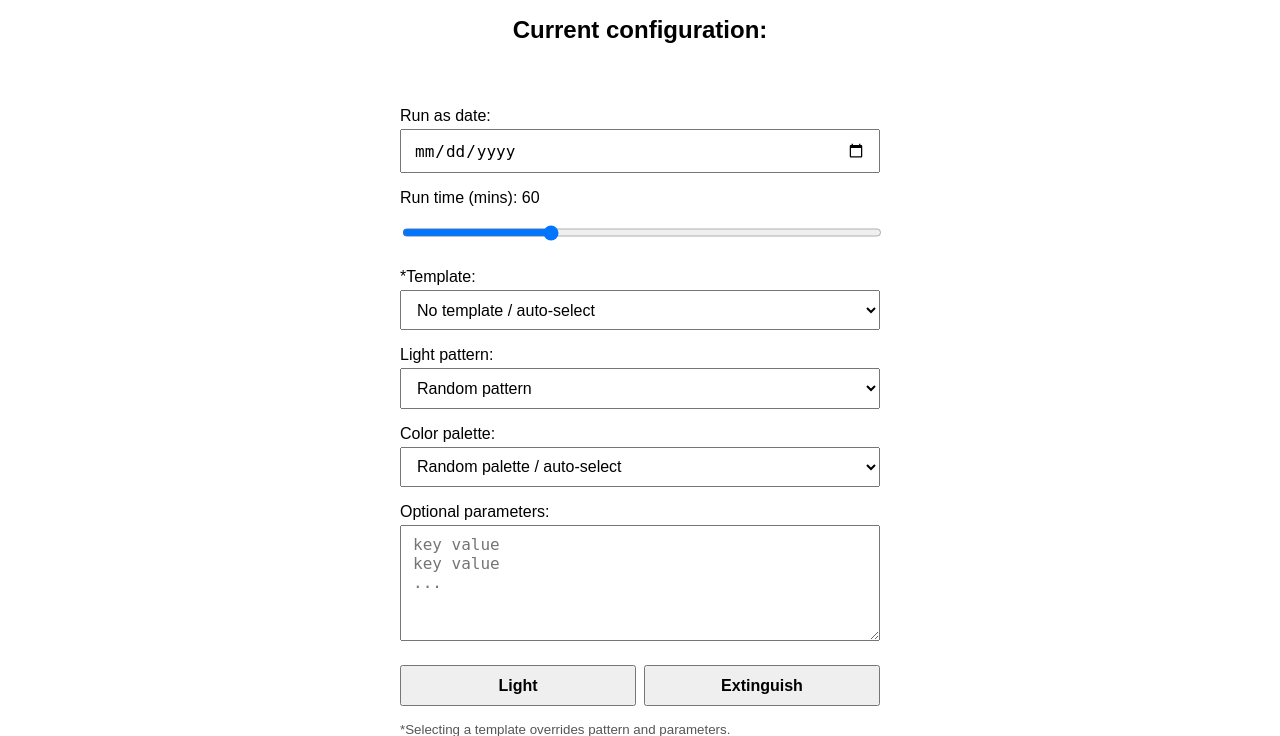
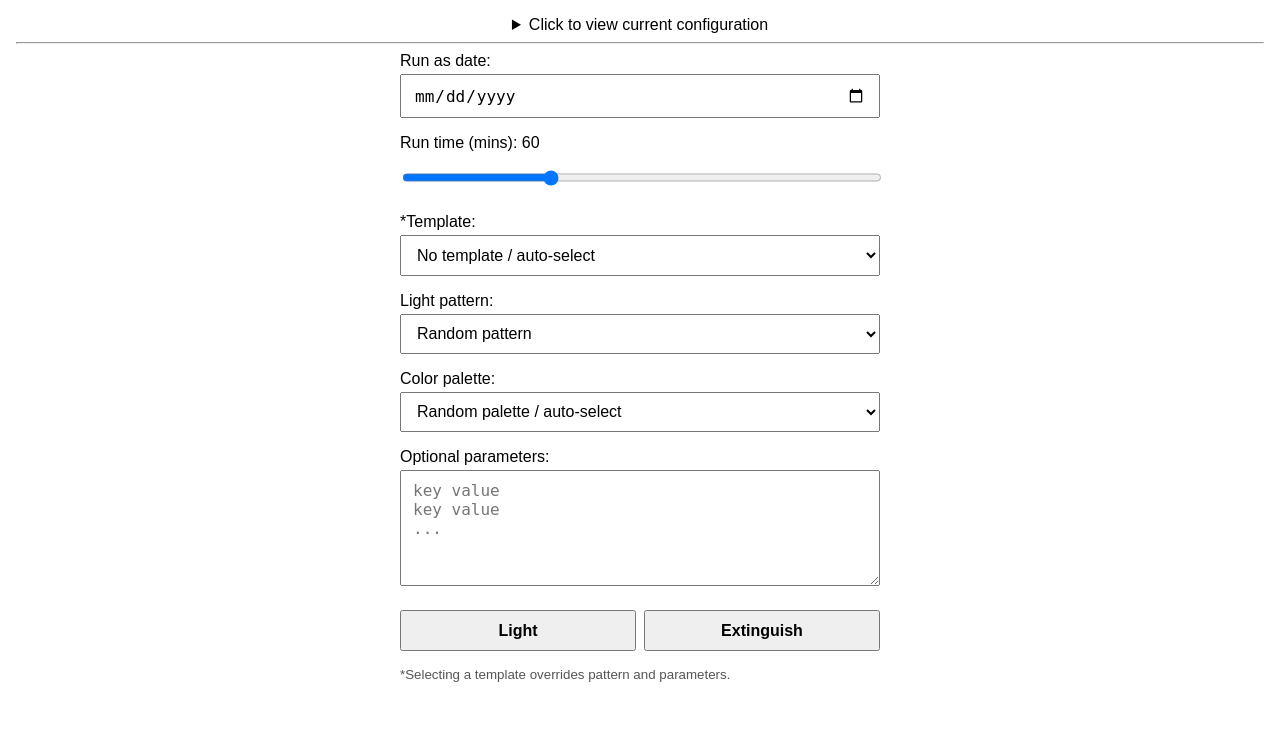
Before and after one commit to bcorwin/menorah_lamp, a Flask app: template ui/templates/light.html in a window 1280 px wide. Shown: the top 736 px of the page. After the commit the page ends 682 px from the top, so only its background shows below. Run offline with Flask 3, Linux system fonts and the light colour scheme; the template is opened without the code that fills it, so the values that code supplies are empty.

Commit message:
clean up config display

```diff
--- a/ui/templates/light.html
+++ b/ui/templates/light.html
@@ -17,11 +17,14 @@
   </head>
   <body>
     {% if config %}
-    <div id="current_config" class="centered">
-      <h2 id="message">Current configuration:</h2>
-      <pre id="config">
+    <div id="current_config">
+      <details class="centered">
+        <summary>Click to view current configuration</summary>
+        <pre id="config">
 {{ config | safe }}
       </pre>
+      </details>
+      <hr>
     </div>
     {% endif %}
     <form action="/set_state" method="POST" id="config_form">
```
